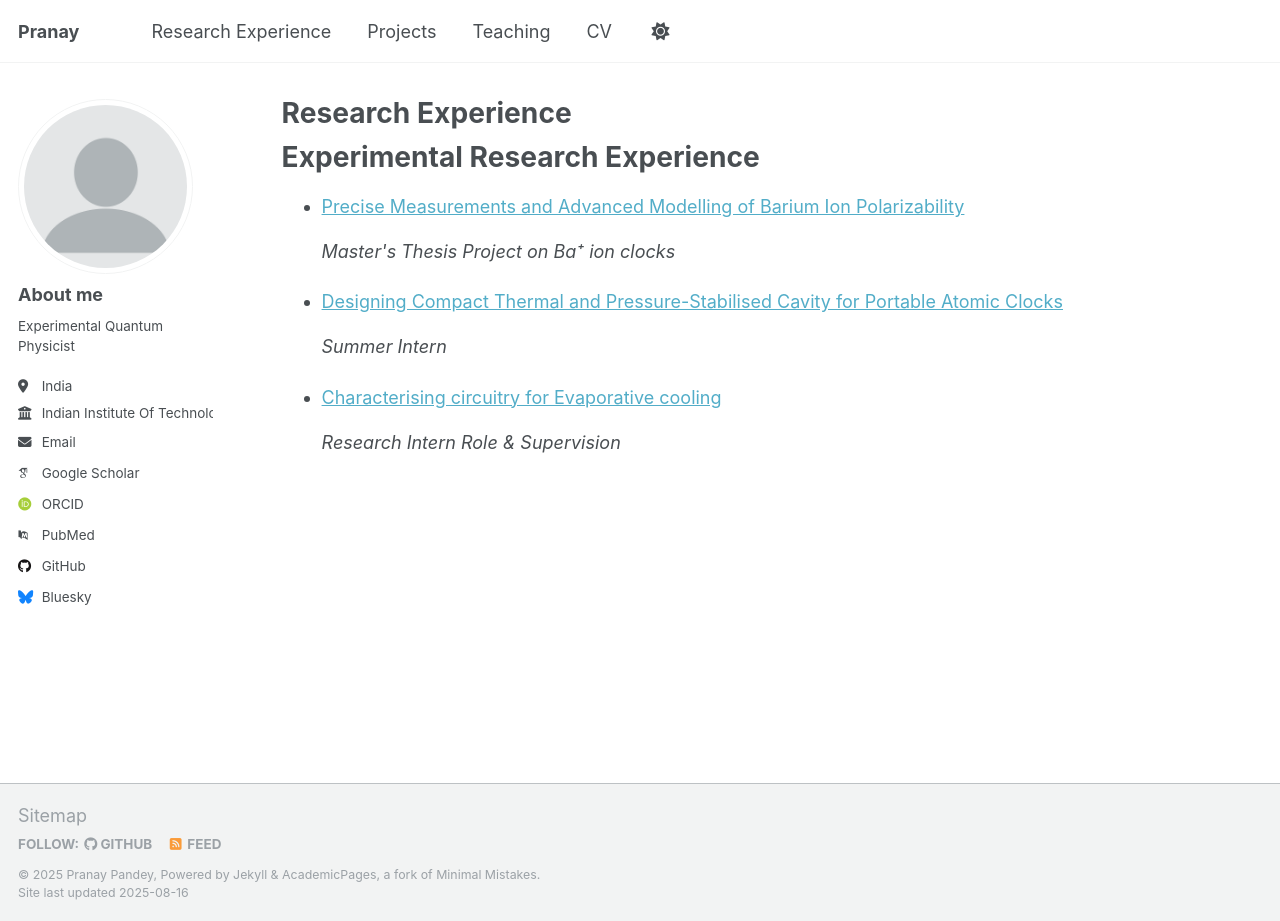
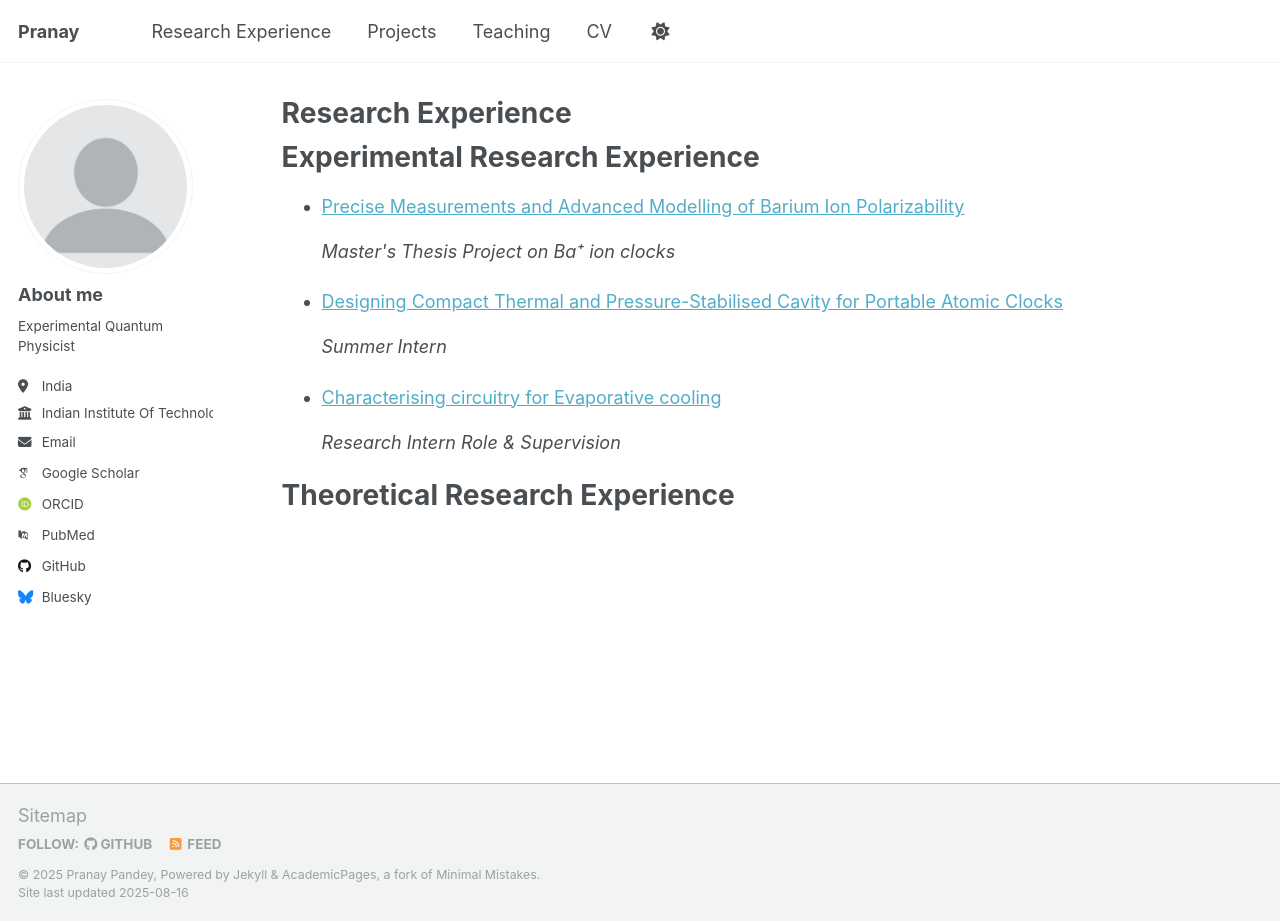
Before and after one commit to Pranay-pandey27/Pranay-pandey27.github.io, a Jekyll site: the page built from _pages/experience.md, in a window 1280 px wide and 921 px high. Built offline with Jekyll 4.4.1, drawn with Linux system fonts in a browser that asks for light colours; some web fonts are replaced; a script that is not in the unit is left out.

Commit message:
Update experience.md

```diff
--- a/_pages/experience.md
+++ b/_pages/experience.md
@@ -11,9 +11,26 @@ author_profile: true
 
 <ul>
   {% for post in site.experience %}
-    <li>
-      <a href="{{ post.url | relative_url }}">{{ post.title }}</a>
-      <p><em>{{ post.excerpt }}</em></p>
-    </li>
+    {% assign num = post.path | split: "-" | last | split: "." | first | plus: 0 %}
+    {% if num >= 1 and num <= 3 %}
+      <li>
+        <a href="{{ post.url | relative_url }}">{{ post.title }}</a>
+        <p><em>{{ post.excerpt }}</em></p>
+      </li>
+    {% endif %}
   {% endfor %}
 </ul>
+
+# Theoretical Research Experience
+
+<ul>
+  {% for post in site.experience %}
+    {% assign num = post.path | split: "-" | last | split: "." | first | plus: 0 %}
+    {% if num >= 4 and num <= 6 %}
+      <li>
+        <a href="{{ post.url | relative_url }}">{{ post.title }}</a>
+        <p><em>{{ post.excerpt }}</em></p>
+      </li>
+    {% endif %}
+  {% endfor %}
+</ul>
```
